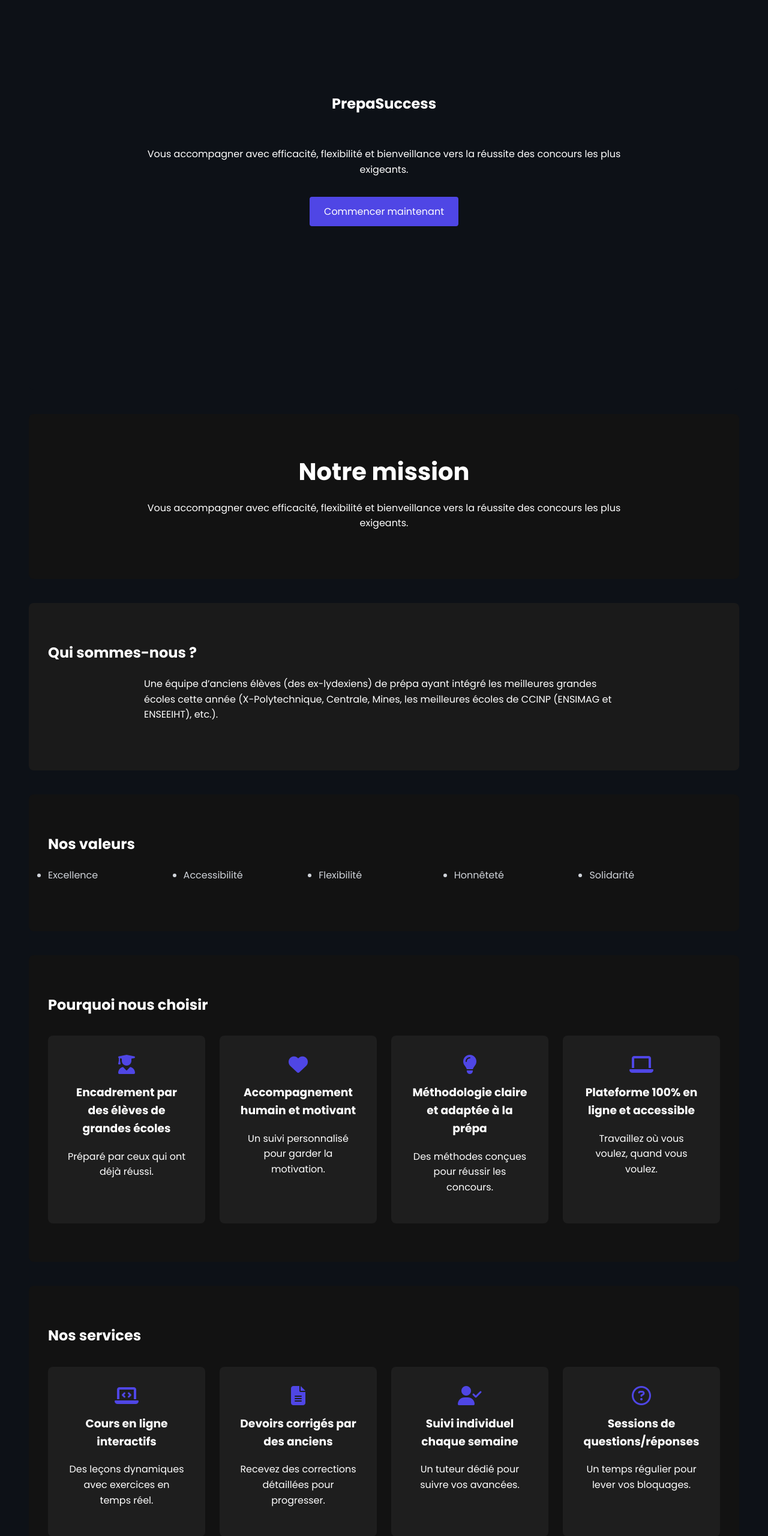
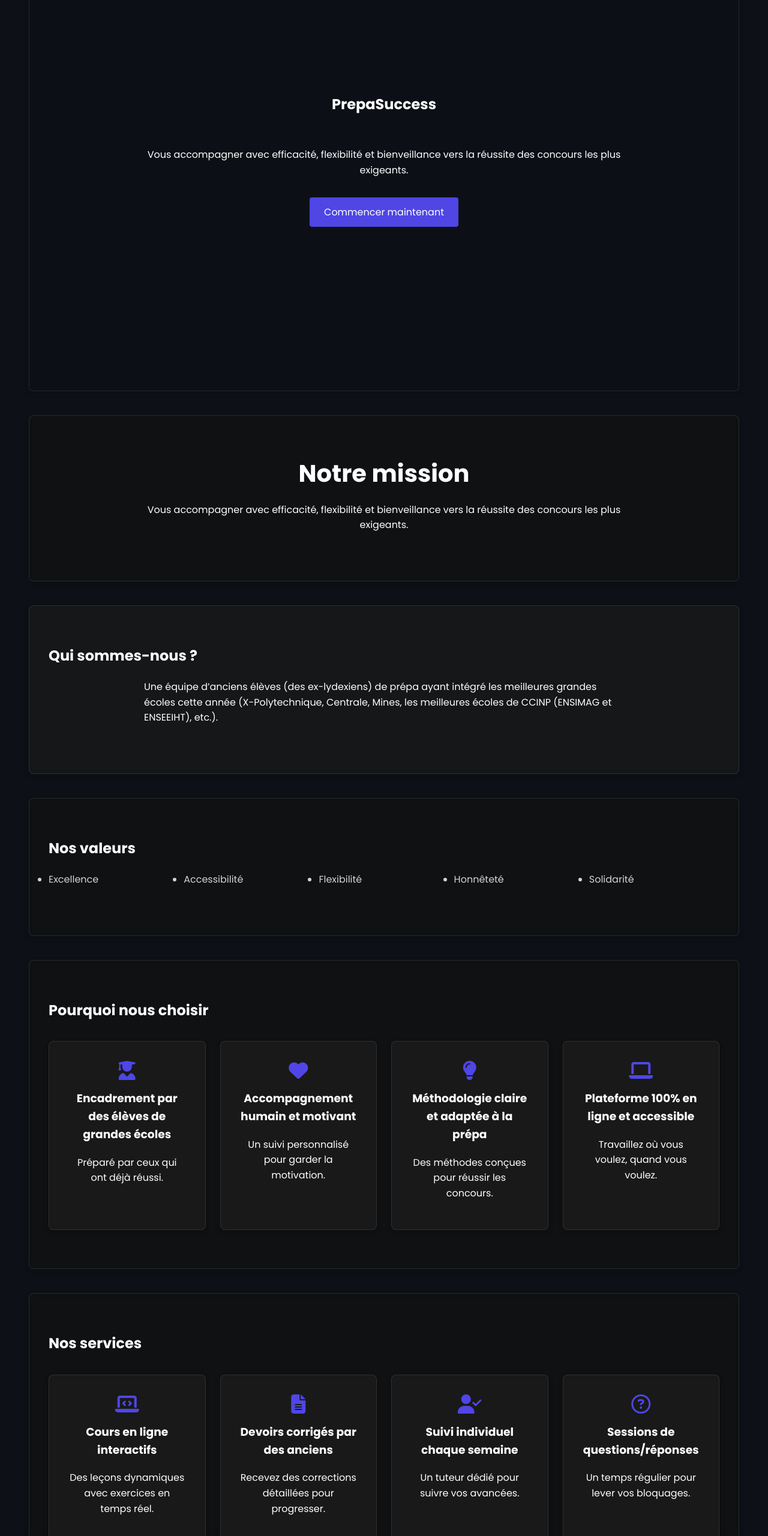
Before and after one commit to amineziani9/codex, a plain HTML site: page index.html in a window 1280 px wide. Shown: the part 240-2800 px from the top of the page at 60% size. Drawn offline with Linux system fonts and the light colour scheme.

Commit message:
Add glassmorphism styles to sections and cards

```diff
--- a/css/style.css
+++ b/css/style.css
@@ -68,9 +68,13 @@ main {
 }
 
 section {
-  background: var(--section-bg);
+  background: rgba(18, 18, 18, 0.7);
   padding: 4rem 2rem;
   border-radius: 8px;
+  box-shadow: 0 4px 10px rgba(0, 0, 0, 0.15);
+  backdrop-filter: blur(5px);
+  -webkit-backdrop-filter: blur(5px);
+  border: 1px solid rgba(255, 255, 255, 0.1);
 }
 
 /* Limit text width for better readability */
@@ -95,20 +99,28 @@ h3 {
   align-items: center;
   text-align: center;
   gap: 1rem;
-  background: #0d1117;
+  background: rgba(13, 17, 23, 0.7);
   color: #fff;
   padding: 4rem 2rem;
   border-radius: 8px;
   min-height: 80vh;
+  box-shadow: 0 4px 10px rgba(0, 0, 0, 0.15);
+  backdrop-filter: blur(5px);
+  -webkit-backdrop-filter: blur(5px);
+  border: 1px solid rgba(255, 255, 255, 0.1);
 }
 
 /* Mission section */
 .mission-section {
-  background: #121212;
+  background: rgba(18, 18, 18, 0.7);
   color: #fff;
   text-align: center;
   padding: 4rem 2rem;
   line-height: 1.6;
+  box-shadow: 0 4px 10px rgba(0, 0, 0, 0.15);
+  backdrop-filter: blur(5px);
+  -webkit-backdrop-filter: blur(5px);
+  border: 1px solid rgba(255, 255, 255, 0.1);
 }
 
 .mission-section h2 {
@@ -124,10 +136,14 @@ h3 {
 
 /* Qui sommes-nous section */
 .qui-sommes-nous {
-  background: #1a1a1a;
+  background: rgba(26, 26, 26, 0.7);
   color: #fff;
   padding: 4rem 2rem;
   text-align: left;
+  box-shadow: 0 4px 10px rgba(0, 0, 0, 0.15);
+  backdrop-filter: blur(5px);
+  -webkit-backdrop-filter: blur(5px);
+  border: 1px solid rgba(255, 255, 255, 0.1);
 }
 
 @media (max-width: 600px) {
@@ -167,6 +183,14 @@ button:hover {
 }
 
 /* Grid styles for lists */
+.valeurs {
+  background: rgba(18, 18, 18, 0.7);
+  box-shadow: 0 4px 10px rgba(0, 0, 0, 0.15);
+  backdrop-filter: blur(5px);
+  -webkit-backdrop-filter: blur(5px);
+  border: 1px solid rgba(255, 255, 255, 0.1);
+}
+
 .valeurs ul,
 footer ul {
   display: grid;
@@ -177,8 +201,12 @@ footer ul {
 
 /* Pourquoi nous choisir */
 .pourquoi {
-  background: #121212;
+  background: rgba(18, 18, 18, 0.7);
   color: #fff;
+  box-shadow: 0 4px 10px rgba(0, 0, 0, 0.15);
+  backdrop-filter: blur(5px);
+  -webkit-backdrop-filter: blur(5px);
+  border: 1px solid rgba(255, 255, 255, 0.1);
 }
 
 .pourquoi .cards {
@@ -189,10 +217,14 @@ footer ul {
 }
 
 .pourquoi .card {
-  background: #1e1e1e;
+  background: rgba(30, 30, 30, 0.7);
   padding: 2rem;
   border-radius: 8px;
   text-align: center;
+  box-shadow: 0 4px 10px rgba(0, 0, 0, 0.15);
+  backdrop-filter: blur(5px);
+  -webkit-backdrop-filter: blur(5px);
+  border: 1px solid rgba(255, 255, 255, 0.1);
 }
 
 .pourquoi .card i {
@@ -202,8 +234,12 @@ footer ul {
 
 /* Services section */
 .services {
-  background: #121212;
+  background: rgba(18, 18, 18, 0.7);
   color: #fff;
+  box-shadow: 0 4px 10px rgba(0, 0, 0, 0.15);
+  backdrop-filter: blur(5px);
+  -webkit-backdrop-filter: blur(5px);
+  border: 1px solid rgba(255, 255, 255, 0.1);
 }
 
 .service-cards {
@@ -214,11 +250,15 @@ footer ul {
 }
 
 .service-card {
-  background: #1e1e1e;
+  background: rgba(30, 30, 30, 0.7);
   padding: 2rem;
   border-radius: 8px;
   text-align: center;
   transition: transform 0.3s, box-shadow 0.3s;
+  box-shadow: 0 4px 10px rgba(0, 0, 0, 0.15);
+  backdrop-filter: blur(5px);
+  -webkit-backdrop-filter: blur(5px);
+  border: 1px solid rgba(255, 255, 255, 0.1);
 }
 
 .service-card:hover {
@@ -233,7 +273,7 @@ footer ul {
 
 /* Pourquoi ce projet */
 .projet-section {
-  background: #181818;
+  background: rgba(24, 24, 24, 0.7);
   color: #fff;
   max-width: 800px;
   margin: 0 auto;
@@ -242,6 +282,10 @@ footer ul {
   flex-direction: column;
   gap: 1.25rem;
   text-align: left;
+  box-shadow: 0 4px 10px rgba(0, 0, 0, 0.15);
+  backdrop-filter: blur(5px);
+  -webkit-backdrop-filter: blur(5px);
+  border: 1px solid rgba(255, 255, 255, 0.1);
 }
 
 @media (max-width: 600px) {
@@ -265,8 +309,12 @@ footer ul {
 
 /* Cours section */
 .cours {
-  background: #0e0e0e;
+  background: rgba(14, 14, 14, 0.7);
   color: #fff;
+  box-shadow: 0 4px 10px rgba(0, 0, 0, 0.15);
+  backdrop-filter: blur(5px);
+  -webkit-backdrop-filter: blur(5px);
+  border: 1px solid rgba(255, 255, 255, 0.1);
 }
 
 .cours-grid {
@@ -278,12 +326,16 @@ footer ul {
 }
 
 .cours-item {
-  background: #1e1e1e;
+  background: rgba(30, 30, 30, 0.7);
   padding: 1.5rem;
   border-radius: 8px;
   display: flex;
   flex-direction: column;
   gap: 0.5rem;
+  box-shadow: 0 4px 10px rgba(0, 0, 0, 0.15);
+  backdrop-filter: blur(5px);
+  -webkit-backdrop-filter: blur(5px);
+  border: 1px solid rgba(255, 255, 255, 0.1);
 }
 
 .rythme,
```
